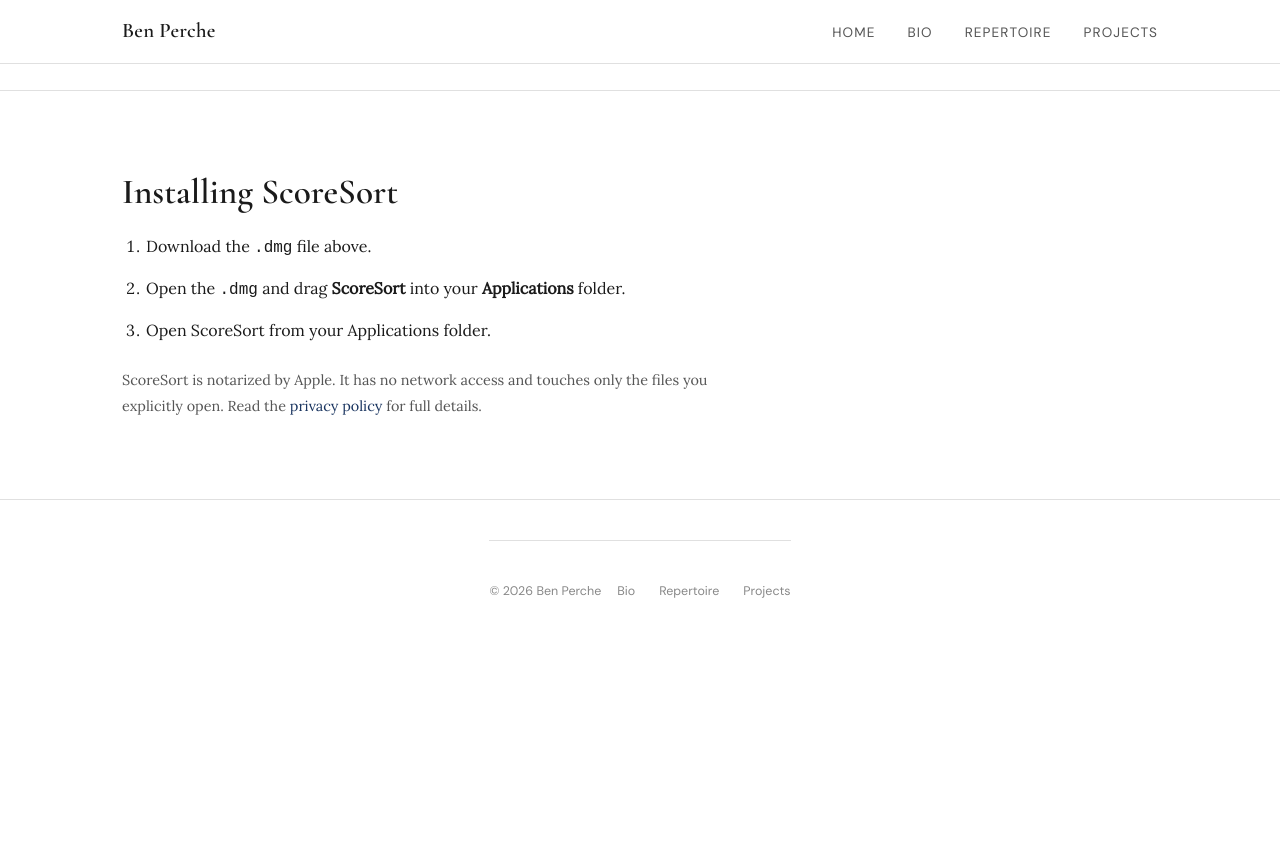
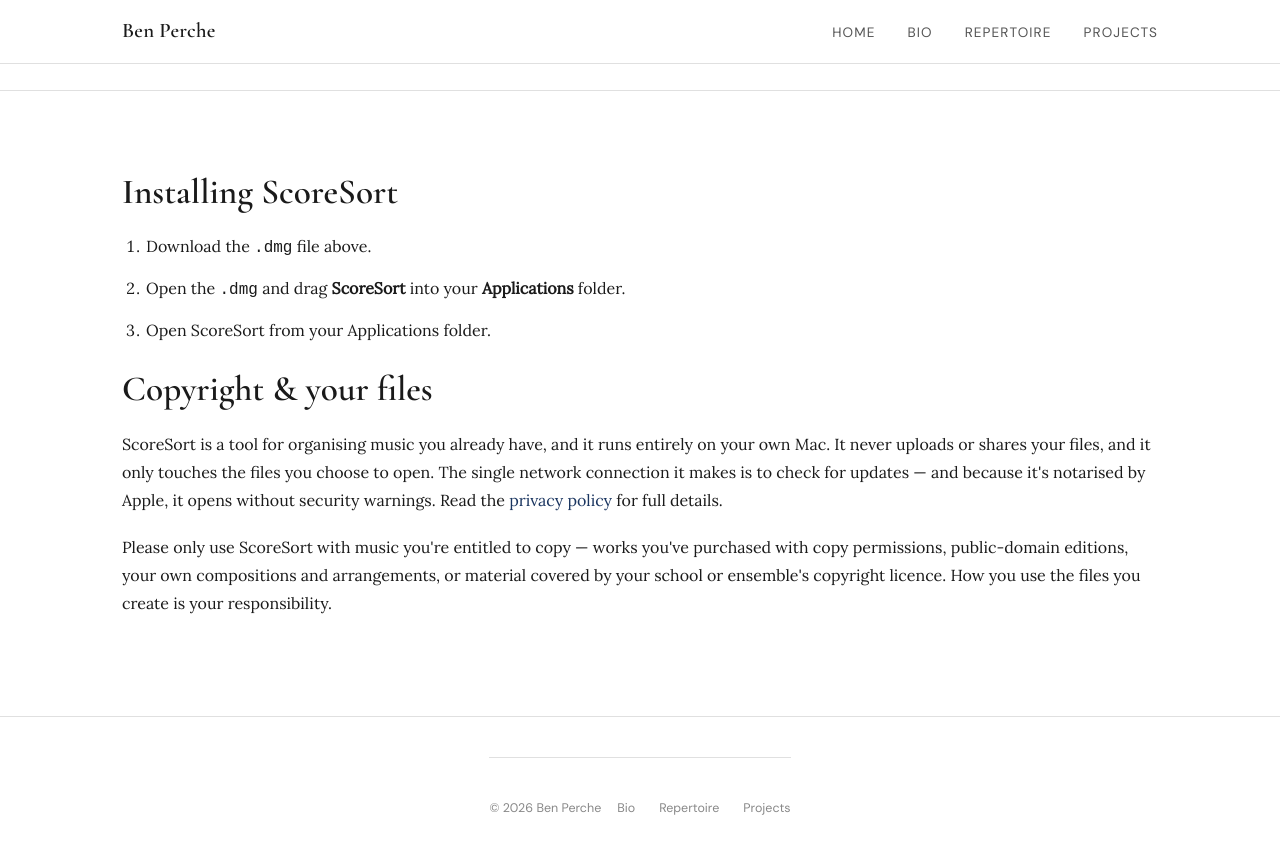
Before and after one commit to benperche/about, a Jekyll site: the page built from scoresort.md, in a window 1280 px wide and 900 px high, scrolled down 2569 px. Shown: the top 854 px of the window. Built offline with Jekyll 4.4.1, drawn with Linux system fonts in a browser that asks for light colours; before the commit the page ends 3252 px from its top, so only the background shows below that.

Commit message:
Add copyright note to scoresort

```diff
--- a/scoresort.md
+++ b/scoresort.md
@@ -129,8 +129,10 @@ description: A macOS app for working with music PDFs — combine, rename, split,
       <li>Open ScoreSort from your Applications folder.</li>
     </ol>
     <p class="scoresort__privacy-note">
-      ScoreSort is notarized by Apple. It has no network access and touches only the files you
-      explicitly open. Read the <a href="/scoresort-privacy/">privacy policy</a> for full details.
+      <h2>Copyright & your files</h2>
+      <p>ScoreSort is a tool for organising music you already have, and it runs entirely on your own Mac. It never uploads or shares your files, and it only touches the files you choose to open. The single network connection it makes is to check for updates — and because it's notarised by Apple, it opens without security warnings. Read the <a href="/scoresort-privacy/">privacy policy</a> for full details.</p>
+
+      <p>Please only use ScoreSort with music you're entitled to copy — works you've purchased with copy permissions, public-domain editions, your own compositions and arrangements, or material covered by your school or ensemble's copyright licence. How you use the files you create is your responsibility.</p>
     </p>
   </div>
 </section>
```
